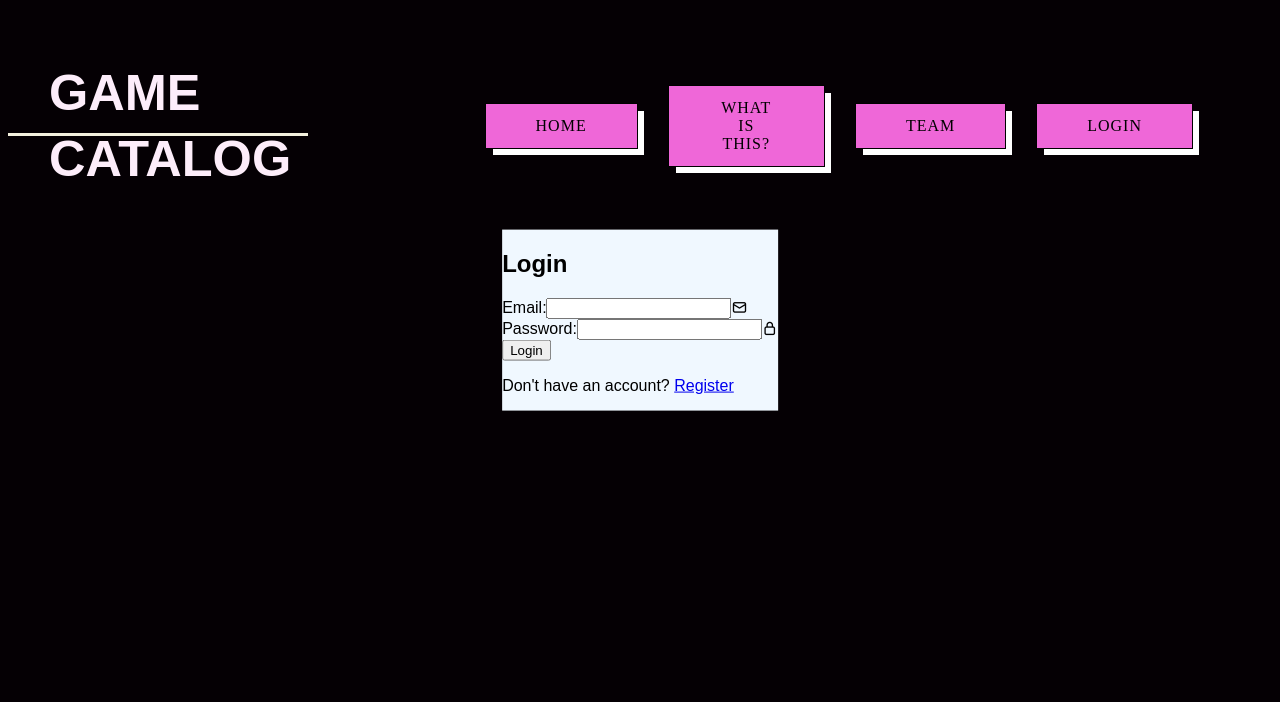
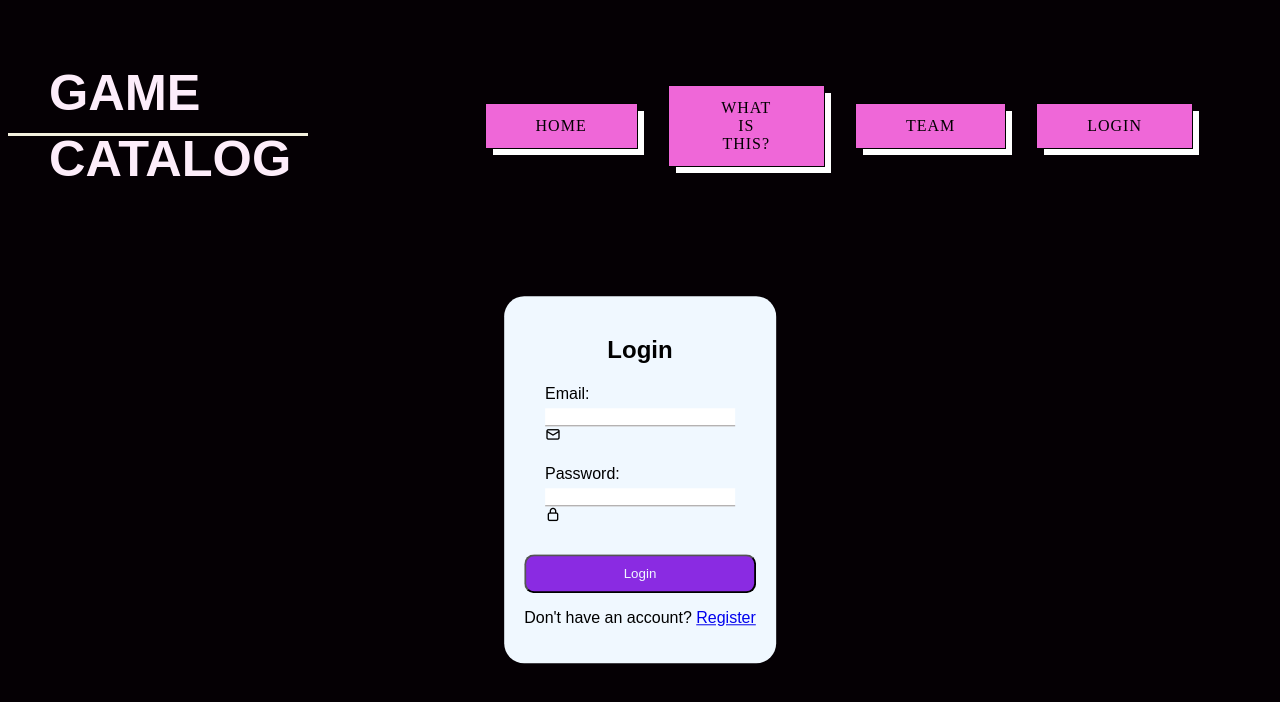
Before and after one commit to arthur-gtgn/Game-Catalog, a Vue app: page /login in a window 1280 px wide. Shown: the top 702 px of the page. Built offline with nearby package versions, Linux system fonts and the light colour scheme; some icons are missing; the HTML template or start-up script is replaced by a standard one; a web font is replaced by a local one.

Commit message:
added css for the login page

```diff
--- a/src/components/AboutComponent.vue
+++ b/src/components/AboutComponent.vue
@@ -16,7 +16,7 @@
     <MemberCard
       first-name="Romain"
       last-name="Samson"
-      img-ref="src/assets/troll.jpeg"
+      img-ref="src/assets/RS.jpg"
       img-alt="romain-pp"
       git-link="github.com/arthur-gtgn"
       topic1="cybersecurity"
--- a/src/components/Login.vue
+++ b/src/components/Login.vue
@@ -30,10 +30,11 @@
           <input type="password" id="password" v-model="userData.password" required />
           <i class="uil uil-lock password"></i>
         </div>
-        <button type="submit">{{ mode === 'login' ? 'Login' : 'Register' }}</button>
+        <button class= "button" type="submit">{{ mode === 'login' ? 'Login' : 'Register' }}</button>
       </form>
 
       <p>
+
         {{ mode === 'login' ? "Don't have an account? " : 'Already have an account? ' }}
         <a href="#" @click="toggleMode">{{ mode === 'login' ? 'Register' : 'Login' }}</a>
       </p>
@@ -78,9 +79,38 @@
   <style scoped>
   .form_cont{
     position:absolute;
-    top: 40%;
+    padding : 20px;
+    top: 60%;
     left: 50%;
     transform: translate(-50%, -50%);
     background-color: aliceblue;
+    border-radius: 20px;
+
   }
+  .box{
+    display: flex;
+    flex-direction: column;
+
+    margin: 9%;
+
+  }
+  h2{
+    text-align: center;
+  }
+.box input{
+  border :none;
+  outline:none;
+  border-bottom: 1px solid rgb(153, 149, 149);
+  box-sizing: border-box;
+    margin-top: 5px;
+    width: 100%;
+}
+.form_cont .button{
+  background-color: blueviolet;
+  margin-top: 10px;
+  padding:10px;
+  width: 100%;
+  border-radius: 10px;
+  color:aliceblue;
+}
 </style>
```
Also changed, not shown: src/assets/RS.jpg (added).
